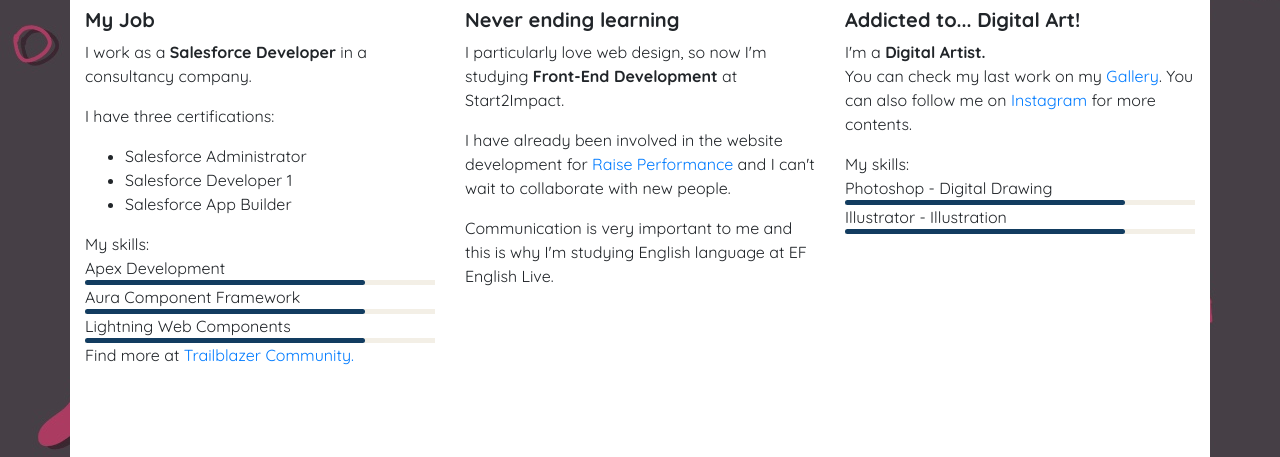
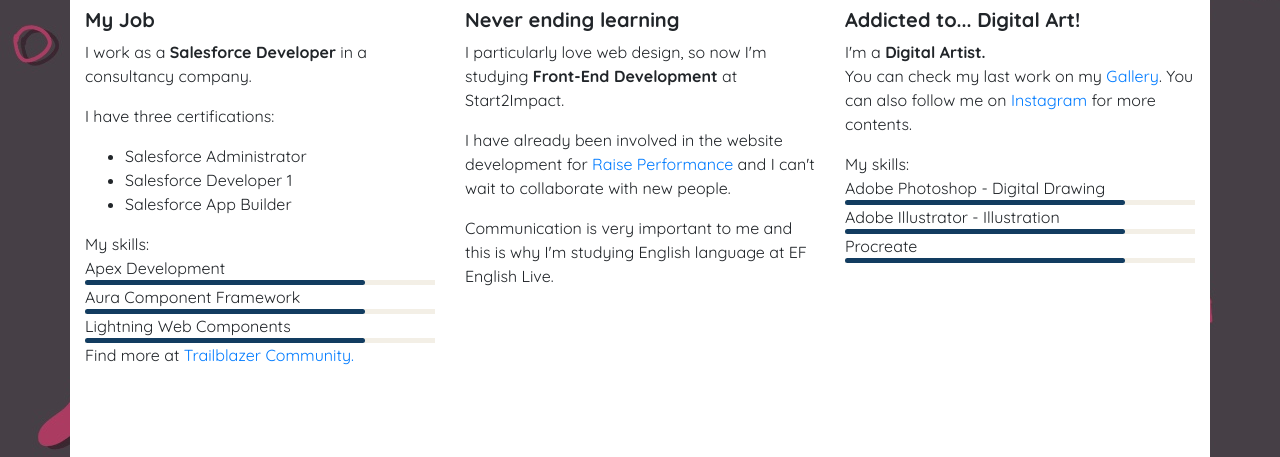
Before and after one commit to kalissette/personal-website, a PHP site: page / in a window 1280 px wide. Shown: the part 1143-1600 px from the top of the page. Run offline with PHP 8.4, Linux system fonts and the light colour scheme; some libraries are stand-ins or nearby versions; some web fonts are replaced.

Commit message:
fix text

```diff
--- a/home-page.html
+++ b/home-page.html
@@ -122,17 +122,16 @@
                                 My skills:<br />
                                 <span>Apex Development</span>
                                 <div class="meter">
-                                    <span style="width:80%;"><span class="progress"></span></span>
+                                    <span><span class="progress"></span></span>
                                 </div>
-
                                 <span>Aura Component Framework</span>
                                 <div class="meter">
-                                    <span style="width:80%;"><span class="progress"></span></span>
+                                    <span><span class="progress"></span></span>
                                 </div>
 
                                 <span>Lightning Web Components</span>
                                 <div class="meter">
-                                    <span style="width:80%;"><span class="progress"></span></span>
+                                    <span><span class="progress"></span></span>
                                 </div>
 
                                 <p>
@@ -156,13 +155,17 @@
                                 I'm a <strong>Digital Artist.</strong><br /> You can check my last work on my <a href="#gallery-section">Gallery</a>. You can also follow me on <a href="https://www.instagram.com/kalissette/">Instagram</a> for more contents.
                             </p>
                             My skills:<br />
-                            <span>Photoshop - Digital Drawing</span>
+                            <span>Adobe Photoshop - Digital Drawing</span>
                             <div class="meter">
-                                <span style="width:80%;"><span class="progress"></span></span>
+                                <span><span class="progress"></span></span>
                             </div>
-                            <span>Illustrator - Illustration</span>
+                            <span>Adobe Illustrator - Illustration</span>
                             <div class="meter">
-                                <span style="width:80%;"><span class="progress"></span></span>
+                                <span><span class="progress"></span></span>
+                            </div>
+                            <span>Procreate</span>
+                            <div class="meter">
+                                <span><span class="progress"></span></span>
                             </div>
                         </div>
                     </div>
--- a/style.css
+++ b/style.css
@@ -127,6 +127,7 @@
 .meter span {
     display: block;
     height: 100%;
+    width: 80%;
 }
 
 .progress {
```
